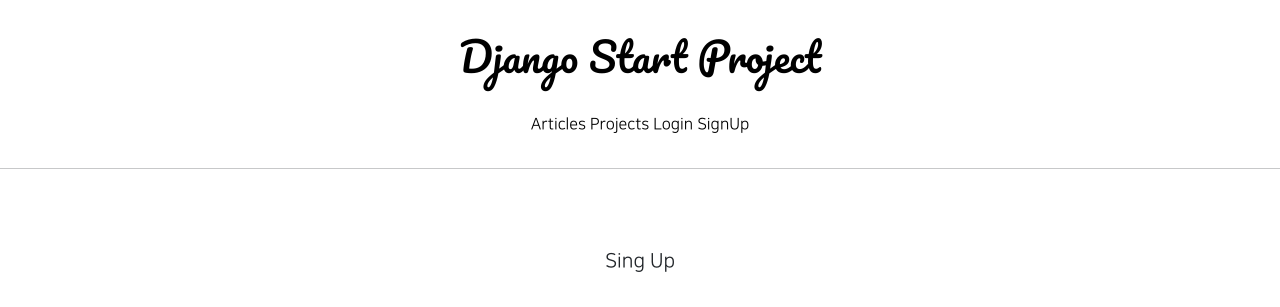
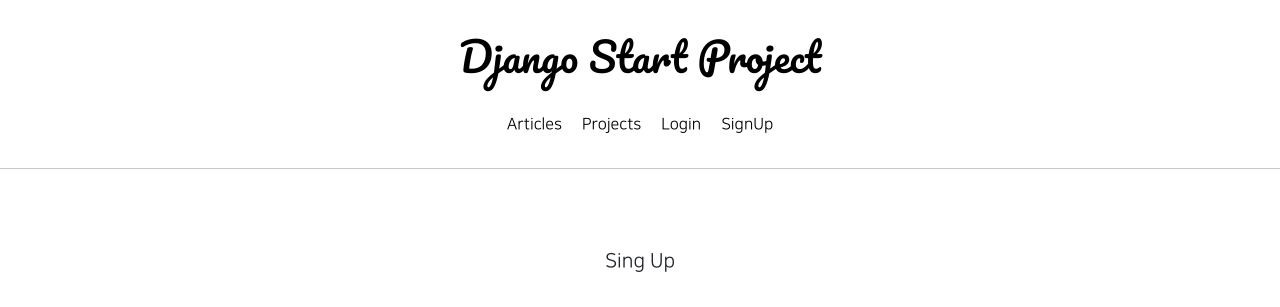
Before and after one commit to ClearRoot/djangoStartProject, a Django app: page /accounts/create/ in a window 1280 px wide. Shown: the top 307 px of the page. Run offline with Django 3.2, Linux system fonts and the light colour scheme; parts of the project's set-up code (start-up, migrations or seed data) failed here and were passed over; some libraries are stand-ins or nearby versions.

Commit message:
Modify header buttons design

```diff
--- a/templates/header.html
+++ b/templates/header.html
@@ -7,41 +7,41 @@
         </h1>
     </div>
     <div class="header_buttons">
-        <span>
+        <span class="mx-2">
             <a href="{% url 'articleApp:list' %}">
                 Articles
             </a>
         </span>
-        <span>
+        <span class="mx-2">
             <a href="{% url 'projectApp:list' %}">
                 Projects
             </a>
         </span>
         {% if user.is_authenticated %}
-        <span>
+        <span class="mx-2">
             <a href="{% url 'subscribeApp:list' %}">
                 Subscription
             </a>
         </span>
         {% endif %}
         {% if not user.is_authenticated %}
-        <span>
+        <span class="mx-2">
             <a href="{% url 'accounts:login' %}">
                 Login
             </a>
         </span>
-        <span>
+        <span class="mx-2">
             <a href="{% url 'accounts:create' %}">
                 SignUp
             </a>
         </span>
         {% else %}
-        <span>
+        <span class="mx-2">
             <a href="{% url 'accounts:logout' %}">
                 Logout
             </a>
         </span>
-        <span>
+        <span class="mx-2">
             <a href="{% url 'accounts:detail' pk=user.pk %}">
                 MyPage
             </a>
```
